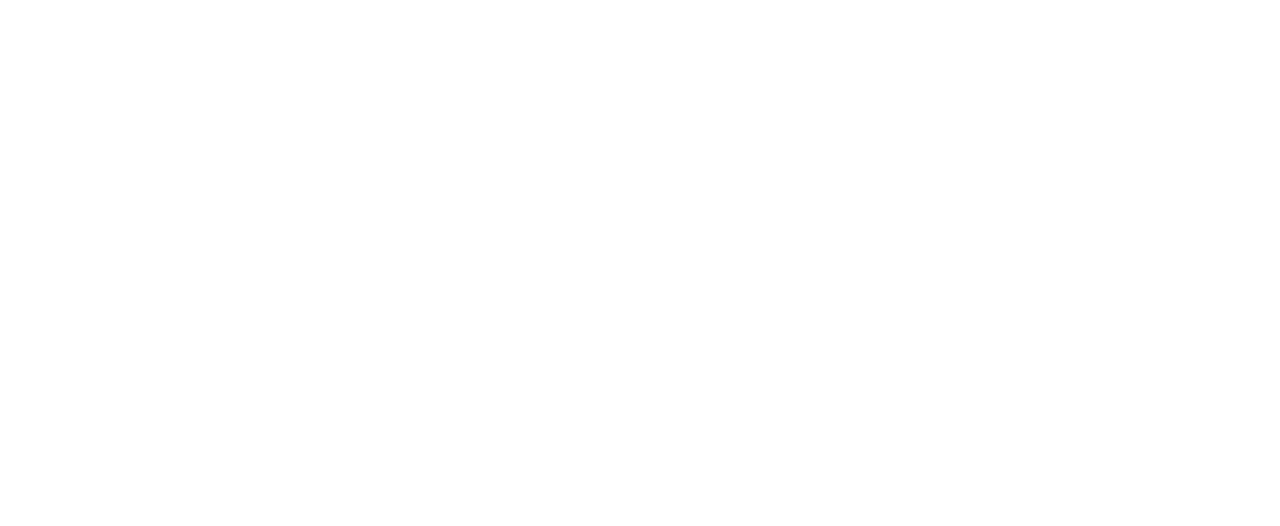
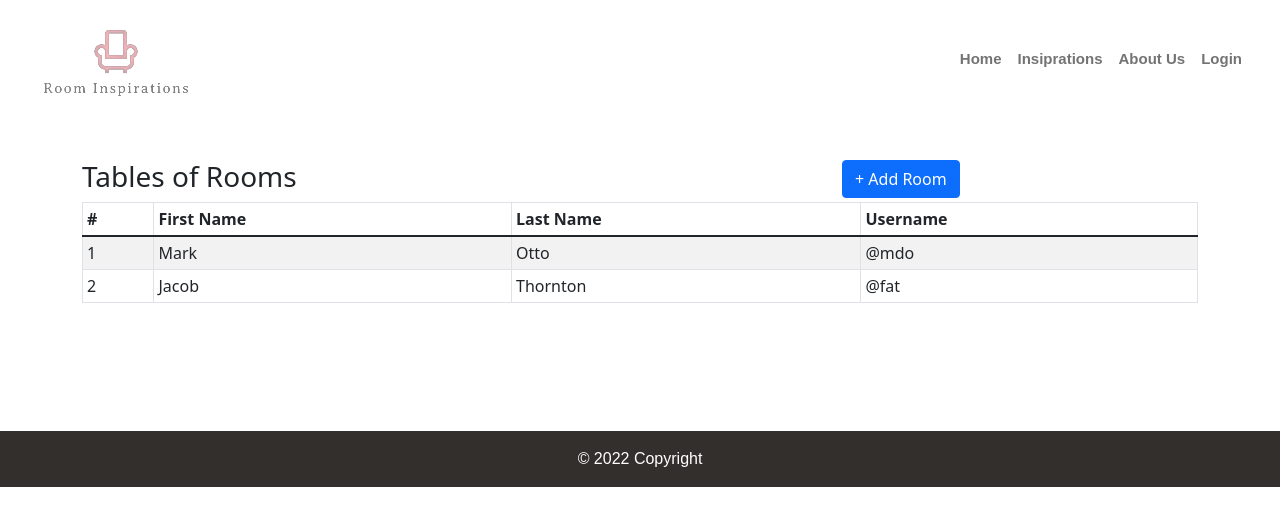
Before and after one commit to chiiaaruan/FinalProject-FE-KKN, a React (Create React App) app: page /dashboard in a window 1280 px wide. Before the commit this address had no page. Shown: the top 526 px of the page. Built offline with nearby package versions, Linux system fonts and the light colour scheme; a web font is replaced by a local one.

Commit message:
update 16/06/22 19.53

```diff
--- a/src/Router.jsx
+++ b/src/Router.jsx
@@ -4,7 +4,8 @@
 import Inspiration from "./content/Inspiration";
 import Landing from "./content/Landing";
 import AddForm from "./content/Form";
-import Contact from "./content/Contact";
+import Login from "./content/Login";
+import Dashboard from "./content/Dashboard";
 
 
 export default function Router() {
@@ -14,8 +15,9 @@
         <Route path="/" element={< Landing/>} />
         <Route path="/inspirations" element={< Inspiration />} />
         <Route path="/about" element={< About />} />
-        <Route path="/contact" element={< Contact />} />
+        <Route path="/login" element={< Login />} />
         <Route path="/form" element={< AddForm />} />
+        <Route path="/dashboard" element={< Dashboard />} />
       </Routes>
     </div>
   );
--- a/src/content/Contact.js
+++ /dev/null
@@ -1,19 +0,0 @@
-import React from 'react'
-import Foot from '../components/Footer'
-import Header from '../components/Header'
-import { Container } from "react-bootstrap";
-
-const Contact = () => {
-  return (
-
-      <>
-      <Header />
-        <Container>
-
-        </Container>
-      <Foot />
-      </>
-  )
-}
-
-export default Contact
--- /dev/null
+++ b/src/content/Dashboard.js
@@ -0,0 +1,65 @@
+import React from 'react'
+import Footer from '../components/Footer'
+import Header from '../components/Header'
+import {
+  Container,
+  Button,
+  Row,
+  Col,
+  Table
+} from "react-bootstrap";
+import "bootstrap/dist/css/bootstrap.min.css";
+import "./../style/dashboard.css";
+
+const Dashboard = () => {
+  return (
+    <>
+    <Header />
+      <div className='atas'>
+        <Container>
+          <Row className="justify-content-md-center">
+            <Col md={4}>
+              <h3>Tables of Rooms</h3>
+            </Col>
+            <Col md={{ span: 4, offset: 4 }}>
+              <Button type="button">
+                + Add Room
+              </Button>
+            </Col>
+          </Row>
+        </Container>
+      </div>
+      <div className='bawah'>
+        <Container>
+        <Table striped bordered hover size="sm">
+          <thead>
+            <tr>
+              <th>#</th>
+              <th>First Name</th>
+              <th>Last Name</th>
+              <th>Username</th>
+            </tr>
+          </thead>
+          <tbody>
+            <tr>
+              <td>1</td>
+              <td>Mark</td>
+              <td>Otto</td>
+              <td>@mdo</td>
+            </tr>
+            <tr>
+              <td>2</td>
+              <td>Jacob</td>
+              <td>Thornton</td>
+              <td>@fat</td>
+            </tr>
+          </tbody>
+        </Table>
+        </Container>
+      </div>
+    <Footer />
+    </>
+  )
+}
+
+export default Dashboard
--- a/src/content/Form.js
+++ b/src/content/Form.js
@@ -1,5 +1,5 @@
 import React from "react";
-import Foot from "../components/Footer";
+import Footer from "../components/Footer";
 import Header from "../components/Header";
 import { Container, Form } from "react-bootstrap";
 
@@ -56,7 +56,7 @@
           </Form>
         </div>
       </Container>
-      <Foot />
+      <Footer />
     </>
   );
 };
--- /dev/null
+++ b/src/content/Login.js
@@ -0,0 +1,50 @@
+import React from 'react'
+import Footer from '../components/Footer'
+import Header from '../components/Header'
+import {
+  Container,
+  Card,
+  Form,
+  Button
+} from "react-bootstrap";
+import "bootstrap/dist/css/bootstrap.min.css";
+import "./../style/login.css";
+
+const clicked = () => {
+  window.location.href = '/dashboard'
+  // console.log("test")
+}
+
+const Login = () => {
+  return (
+      <>
+      <Header />
+        <Container>
+          <Card style={{ width: "20rem", height: "20rem" }}>
+            <Form>
+              <Form.Group className="mb-3" controlId="formBasicEmail">
+                <Form.Label>Email address</Form.Label>
+                <Form.Control type="email" placeholder="Enter email" />
+                <Form.Text className="text-muted">
+                  We'll never share your email with anyone else.
+                </Form.Text>
+              </Form.Group>
+              <Form.Group className="mb-3" controlId="formBasicPassword">
+                <Form.Label>Password</Form.Label>
+                <Form.Control type="password" placeholder="Password" />
+              </Form.Group>
+              <Form.Group className="mb-3" controlId="formBasicCheckbox">
+                <Form.Check type="checkbox" label="Check me out" />
+              </Form.Group>
+              <Button variant="primary" type="button" onClick={clicked}>
+                Submit
+              </Button>
+            </Form>
+          </Card>
+        </Container>
+      <Footer />
+      </>
+  )
+}
+
+export default Login
--- /dev/null
+++ b/src/style/dashboard.css
@@ -0,0 +1,3 @@
+.atas {
+    margin-top: 20vh;
+}
--- /dev/null
+++ b/src/style/login.css
@@ -0,0 +1,4 @@
+.card {
+  margin-top: 20vh;
+  align-items: center;
+}
```
Also changed, not shown: src/assets/logo.png (deleted).
